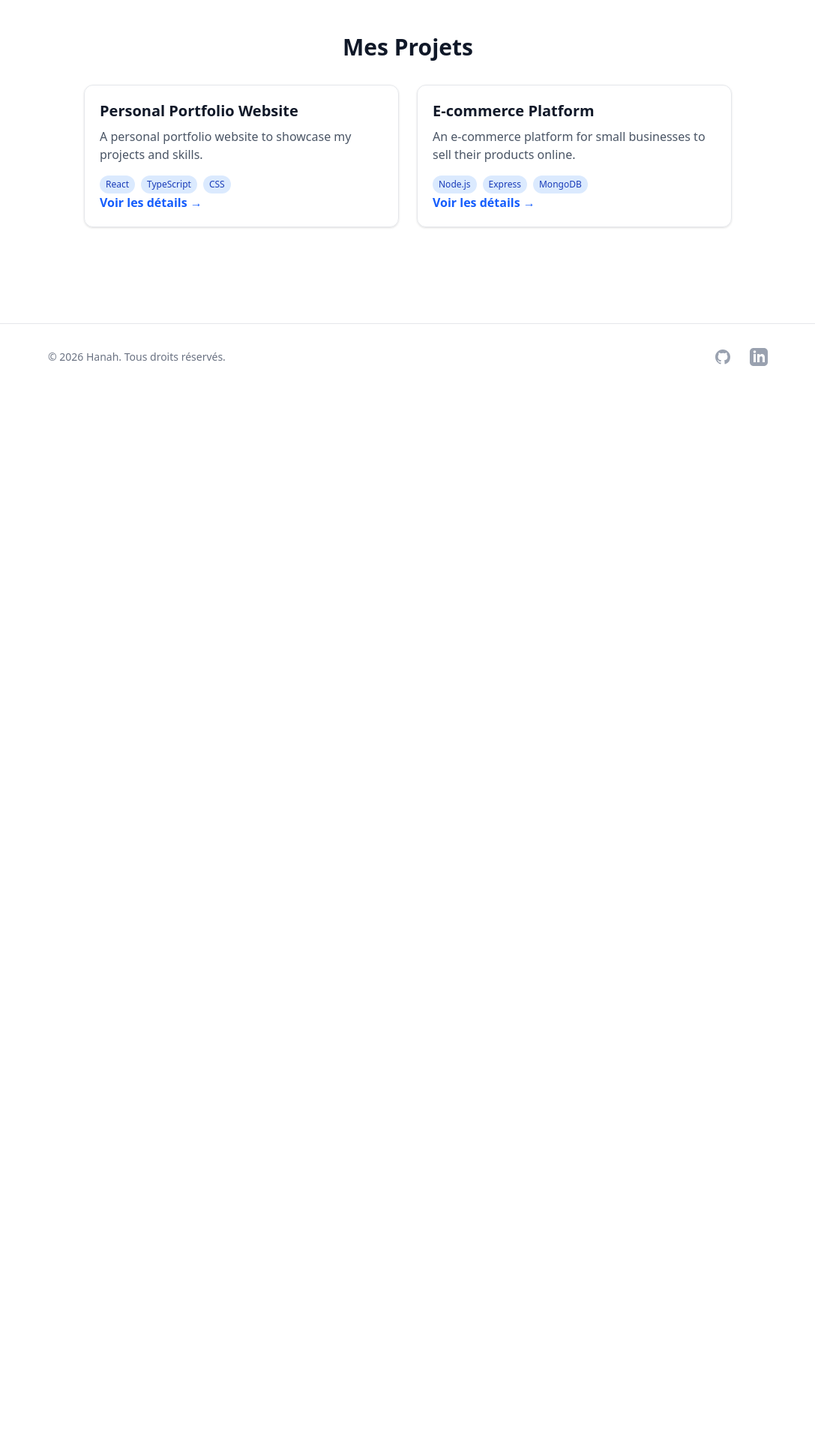
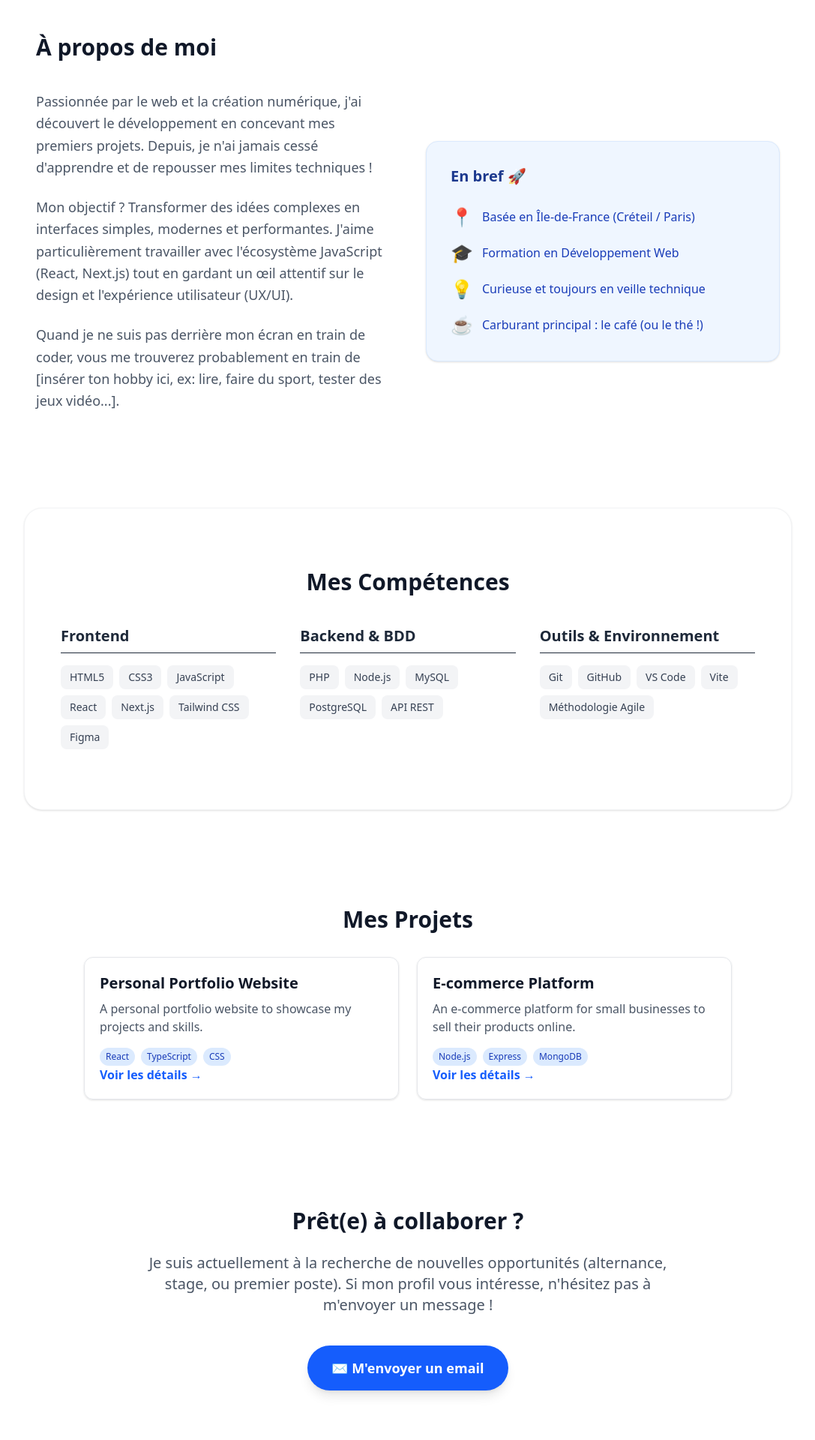
Before and after one commit to sahHanah44/Portfolio_Hanah_Sahmoune, a Next.js app in the folder mon-portfolio/: page / in a window 1280 px wide. Shown: the part 620-2540 px from the top of the page at 75% size, without its empty margins (96-1183 px from the left). Before the commit the page ends 1140 px from the top, so only its background shows below. Built offline with nearby package versions, Linux system fonts and the light colour scheme.

Commit message:
Ajout element about, contact et skill

```diff
--- a/mon-portfolio/src/app/page.tsx
+++ b/mon-portfolio/src/app/page.tsx
@@ -1,5 +1,9 @@
 import ProjectsSection from "@/components/sections/ProjectsSection";
 import Hero from "@/components/sections/Hero"
+import About from "@/components/sections/About"
+import Skill from "@/components/sections/Skill"
+import Contact from "@/components/sections/Contact"
+
 
 
 export default function Home() {
@@ -7,9 +11,12 @@ export default function Home() {
     <main className="min-h-screen bg-white text-gray-900">
 
       <Hero />
+      <About />
+      <Skill />
       <ProjectsSection />
 
-      {/* Plus tard, tu ajouteras <Footer /> ici */}
+      <Contact />
+
     </main>
   );
 }
--- /dev/null
+++ b/mon-portfolio/src/components/sections/About.tsx
@@ -0,0 +1,54 @@
+
+export default function About() {
+  return (
+    // L'id="about" est crucial pour que le lien de ta Navbar fonctionne !
+    <section id="about" className="py-20 px-4 max-w-5xl mx-auto">
+      <h2 className="text-3xl font-extrabold text-gray-900 mb-10 text-center md:text-left">
+        À propos de moi
+      </h2>
+
+      <div className="flex flex-col md:flex-row gap-12 items-center">
+
+        {/* Colonne Gauche : Le texte de présentation */}
+        <div className="flex-1 text-gray-600 text-lg leading-relaxed space-y-6">
+          <p>
+            Passionnée par le web et la création numérique, j'ai découvert le développement
+            en concevant mes premiers projets. Depuis, je n'ai jamais cessé d'apprendre et
+            de repousser mes limites techniques !
+          </p>
+          <p>
+            Mon objectif ? Transformer des idées complexes en interfaces simples, modernes et
+            performantes. J'aime particulièrement travailler avec l'écosystème JavaScript (React, Next.js)
+            tout en gardant un œil attentif sur le design et l'expérience utilisateur (UX/UI).
+          </p>
+          <p>
+            Quand je ne suis pas derrière mon écran en train de coder, vous me trouverez probablement
+            en train de [insérer ton hobby ici, ex: lire, faire du sport, tester des jeux vidéo...].
+          </p>
+        </div>
+
+        {/* Colonne Droite : L'encart "En bref" */}
+        <div className="flex-1 w-full">
+          <div className="bg-blue-50 p-8 rounded-2xl border border-blue-100 shadow-sm hover:shadow-md transition">
+            <h3 className="text-xl font-bold text-blue-900 mb-6">En bref 🚀</h3>
+            <ul className="space-y-4 text-blue-800 font-medium">
+              <li className="flex items-center gap-3">
+                <span className="text-2xl">📍</span> Basée en Île-de-France (Créteil / Paris)
+              </li>
+              <li className="flex items-center gap-3">
+                <span className="text-2xl">🎓</span> Formation en Développement Web
+              </li>
+              <li className="flex items-center gap-3">
+                <span className="text-2xl">💡</span> Curieuse et toujours en veille technique
+              </li>
+              <li className="flex items-center gap-3">
+                <span className="text-2xl">☕</span> Carburant principal : le café (ou le thé !)
+              </li>
+            </ul>
+          </div>
+        </div>
+
+      </div>
+    </section>
+  );
+}
--- /dev/null
+++ b/mon-portfolio/src/components/sections/Contact.tsx
@@ -0,0 +1,23 @@
+
+export default function Contact() {
+  return (
+    // L'id="contact" permet au lien de ta Navbar de descendre jusqu'ici !
+    <section id="contact" className="py-24 px-4 text-center max-w-3xl mx-auto">
+      <h2 className="text-3xl font-extrabold text-gray-900 mb-6">
+        Prêt(e) à collaborer ?
+      </h2>
+      <p className="text-xl text-gray-600 mb-10">
+        Je suis actuellement à la recherche de nouvelles opportunités (alternance, stage, ou premier poste).
+        Si mon profil vous intéresse, n'hésitez pas à m'envoyer un message !
+      </p>
+
+      {/* Le "mailto:" est magique : il ouvre directement l'application mail de l'utilisateur */}
+      <a
+        href="mailto:hanah.sahmoune@etu.u-pec.fr"
+        className="inline-block bg-blue-600 text-white font-bold text-lg px-8 py-4 rounded-full shadow-lg hover:bg-blue-700 hover:shadow-xl transition-all transform hover:-translate-y-1"
+      >
+        ✉️ M'envoyer un email
+      </a>
+    </section>
+  );
+}
--- /dev/null
+++ b/mon-portfolio/src/components/sections/Skill.tsx
@@ -0,0 +1,52 @@
+
+export default function Skills() {
+  // On prépare nos données dans un petit tableau pour que ce soit facile à modifier
+  const skillCategories = [
+    {
+      title: " Frontend",
+      skills: ["HTML5", "CSS3", "JavaScript", "React", "Next.js", "Tailwind CSS", "Figma"],
+    },
+    {
+      title: " Backend & BDD",
+      skills: ["PHP", "Node.js", "MySQL", "PostgreSQL", "API REST"],
+    },
+    {
+      title: " Outils & Environnement",
+      skills: ["Git", "GitHub", "VS Code", "Vite", "Méthodologie Agile"],
+    }
+  ];
+
+  return (
+    <section className="py-20 px-4 max-w-5xl mx-auto bg-white rounded-3xl shadow-sm my-12 border border-gray-100">
+      <h2 className="text-3xl font-extrabold text-gray-900 mb-10 text-center">
+        Mes Compétences
+      </h2>
+
+      {/* La grille qui va s'adapter : 1 colonne sur mobile, 3 sur grand écran */}
+      <div className="grid grid-cols-1 md:grid-cols-3 gap-8 px-4 md:px-8">
+
+        {/* On boucle sur nos catégories */}
+        {skillCategories.map((category) => (
+          <div key={category.title} className="flex flex-col">
+            <h3 className="text-xl font-bold text-gray-800 mb-4 border-b pb-2">
+              {category.title}
+            </h3>
+
+            <div className="flex flex-wrap gap-2">
+              {/* On boucle sur les compétences de chaque catégorie */}
+              {category.skills.map((skill) => (
+                <span
+                  key={skill}
+                  className="bg-gray-100 text-gray-700 px-3 py-1.5 rounded-lg text-sm font-medium hover:bg-blue-100 hover:text-blue-800 transition-colors cursor-default"
+                >
+                  {skill}
+                </span>
+              ))}
+            </div>
+          </div>
+        ))}
+
+      </div>
+    </section>
+  );
+}
```
